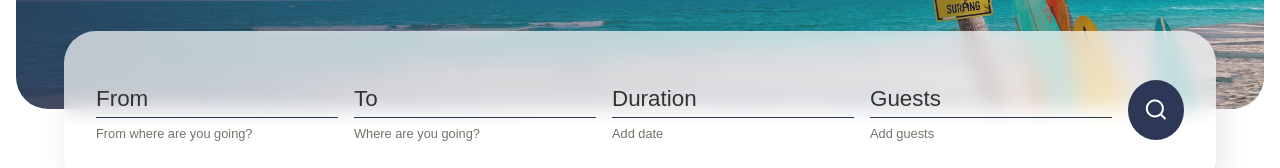
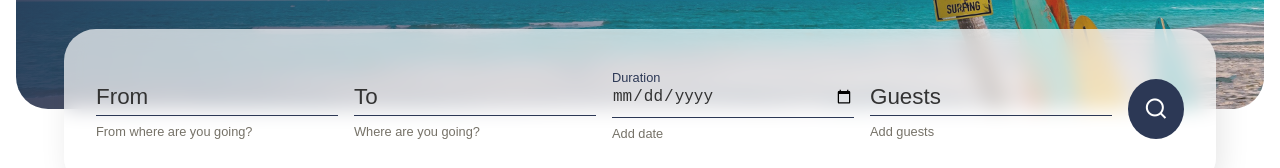
Before and after one commit to dung592847/WebTechProject_Frontend, a Vue app in the folder webtech-frontend/: page / in a window 1280 px wide. Shown: the part 499-667 px from the top of the page. Built offline with nearby package versions, Linux system fonts and the light colour scheme.

Commit message:
Fixed Searchbar issue

```diff
--- a/webtech-frontend/src/components/Searchbar.vue
+++ b/webtech-frontend/src/components/Searchbar.vue
@@ -9,28 +9,28 @@
           <form>
             <div class="form__group">
               <div class="input__group">
-                <input type="text" required/>
+                <input type="text"  required  placeholder=" "/>
                 <label>From</label>
               </div>
               <p>From where are you going?</p>
             </div>
             <div class="form__group">
               <div class="input__group">
-                <input type="text" required/>
+                <input type="text" required  placeholder=" "/>
                 <label>To</label>
               </div>
               <p>Where are you going?</p>
             </div>
             <div class="form__group">
               <div class="input__group">
-                <input type="text" required/>
+                <input type="date" required placeholder=" " />
                 <label>Duration</label>
               </div>
               <p>Add date</p>
             </div>
             <div class="form__group">
               <div class="input__group">
-                <input type="text" required/>
+                <input type="text" required  placeholder=" "/>
                 <label>Guests</label>
               </div>
               <p>Add guests</p>
@@ -42,6 +42,18 @@
         </div>
 
 </template>
+
+
+<script>
+
+
+
+
+
+
+
+
+</script>
 
 
 <style scoped>
@@ -130,5 +142,11 @@
 }
 
 
+.booking__container input:focus ~ label,
+.booking__container input:not(:placeholder-shown) ~ label {
+  font-size: 0.8rem;
+  top: 0;
+  color: var(--primary-color); /* Optional: Farbe ändern */
+}
 
 </style>
--- a/webtech-frontend/src/views/HomeView.vue
+++ b/webtech-frontend/src/views/HomeView.vue
@@ -7,7 +7,9 @@
           <h1>Enjoy Your Dream Vacation</h1>
           <p>Book Flights and stay packages at lowest price.</p>
         </div>
-        <Searchbar></Searchbar>
+        <Searchbar ></Searchbar>
+
+
       </div>
 
 
@@ -58,10 +60,15 @@ export default {
   --max-width: 1400px; /**Width changeable */
 }
 
+body{
+  /**background-color: #a6c3da63;*/
+}
+
 * {
   margin: 0;
   padding: 0;
   box-sizing: border-box;
+
 }
 
 a {
```
